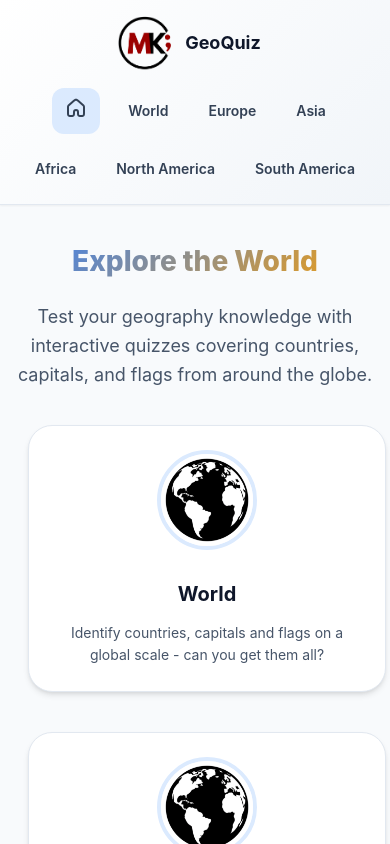
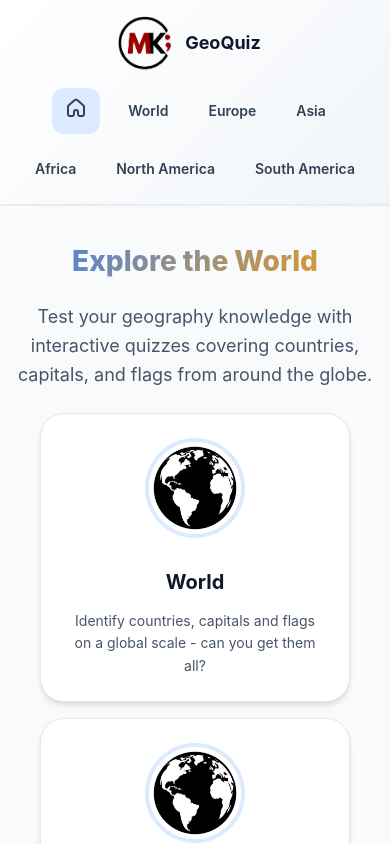
Before and after one commit to masih1903/geo-quiz-app, a React (Vite) app: page / in a window 390 px wide. Shown: the top 844 px of the page. Built offline with nearby package versions, Linux system fonts and the light colour scheme.

Commit message:
mobile mode cards adjustments

```diff
--- a/src/components/UIComponents/Card.jsx
+++ b/src/components/UIComponents/Card.jsx
@@ -38,9 +38,10 @@ const CardContainer = styled.div`
   }
 
   @media (max-width: 768px) {
-    margin: var(--space-3);
+    margin: 0 var(--space-1) 0 var(--space-3);
     padding: var(--space-6);
     max-width: 100%;
+    width: calc(100% - var(--space-8));
   }
 `;
 
--- a/src/pages/regionPages/Home.jsx
+++ b/src/pages/regionPages/Home.jsx
@@ -60,6 +60,9 @@ const CardsGrid = styled.div`
     grid-template-columns: 1fr;
     grid-template-rows: repeat(6, 1fr);
     gap: var(--space-4);
+    padding: 0 var(--space-3);
+    justify-items: center;
+    align-items: start;
   }
 `;
 
```
